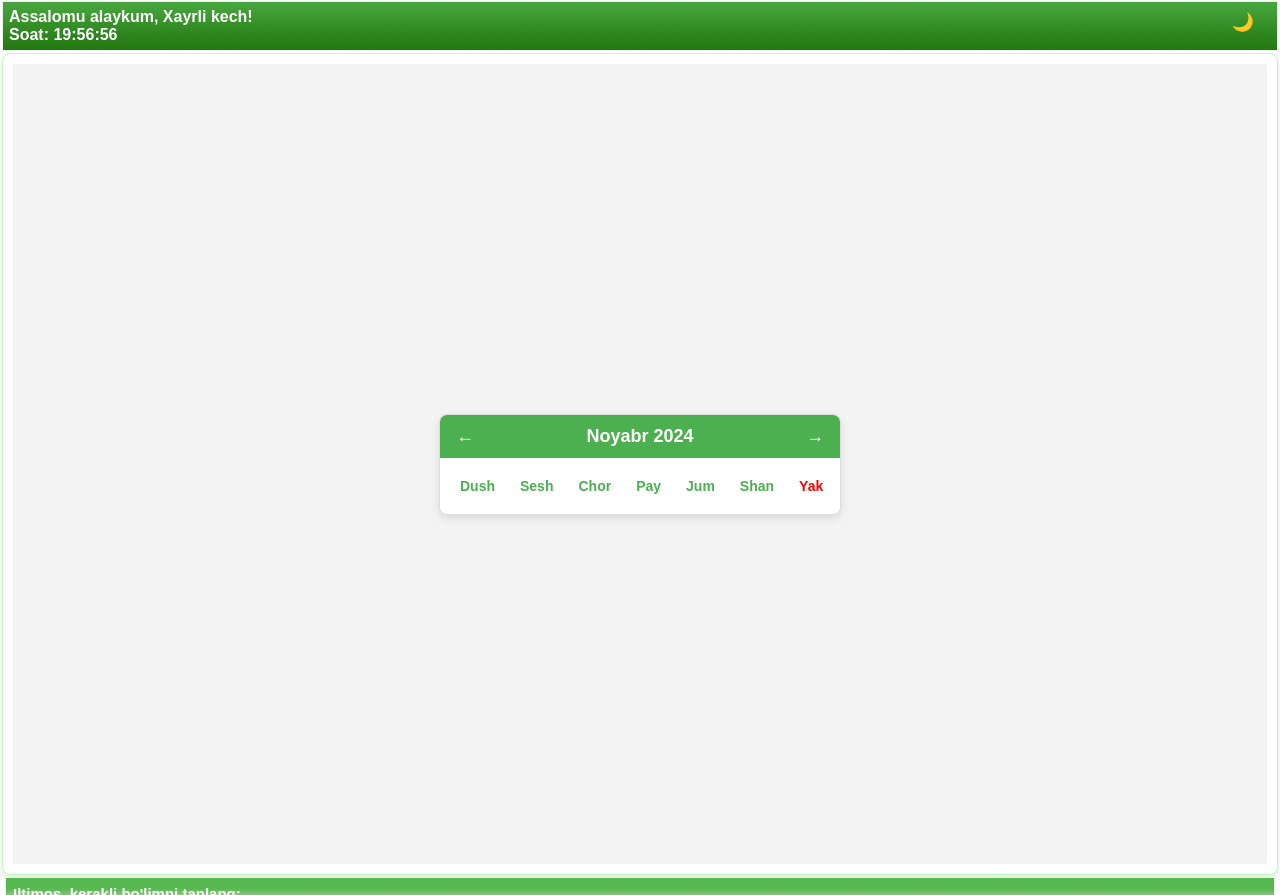
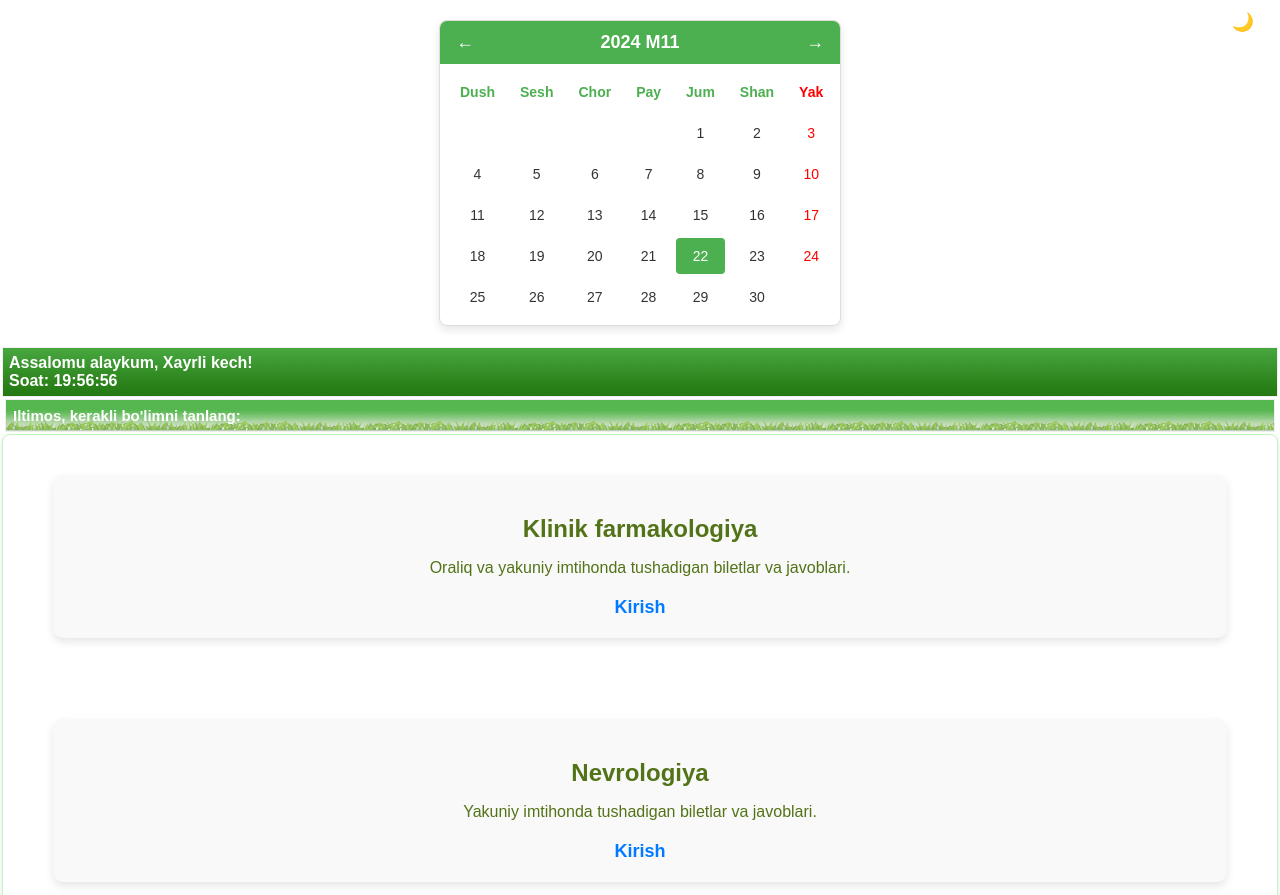
Before and after one commit to Sessiya/2000, a website: page index.html in a window 1280 px wide. Shown: the top 895 px of the page. Drawn offline with Linux system fonts and the light colour scheme.

Commit message:
Update index.html

```diff
--- a/index.html
+++ b/index.html
@@ -8,36 +8,17 @@
   <script src="js/clock.js"></script>
   <script src="js/greeting.js"></script>
   <script src="js/motivatsiya.js"></script>
-</head>
-<body>
-  <div class="phdr2">
-    Assalomu alaykum,
-    <span id="greeting">...</span> <br>
-    Soat: <span id="clock">00:00:00</span>
-    <button id="dark-mode-toggle">🌙</button><script src="js/dark-mode.js"></script>
-  </div>
-  <div class="menu">
-    <script src="js/calendar.js"></script>
   <style>
-        moon {
-            font-family: Arial, sans-serif;
-            display: flex;
-            justify-content: center;
-            align-items: center;
-            height: 100vh;
-            background-color: #f3f3f3;
-            margin: 0;
-        }
-
+    /* Kalendar uchun CSS qo'shildi */
     .calendar {
-            width: 400px; /* Kengaytirilgan kalendar */
+      width: 400px;
+      margin: 20px auto;
       border: 1px solid #ddd;
       border-radius: 8px;
       box-shadow: 0 4px 8px rgba(0, 0, 0, 0.1);
       background-color: #fff;
       overflow: hidden;
     }
-
     .calendar-header {
       display: flex;
       justify-content: space-between;
@@ -46,47 +27,38 @@
       color: #fff;
       padding: 10px;
     }
-
     .calendar-header h2 {
       margin: 0;
       font-size: 18px;
     }
-
     .calendar-body {
       display: grid;
-            grid-template-columns: repeat(7, 1fr); /* 7 kolonkalar uchun */
+      grid-template-columns: repeat(7, 1fr);
       gap: 5px;
       padding: 10px;
       color: #333;
     }
-
     .day {
       text-align: center;
       padding: 10px;
       font-size: 14px;
       border-radius: 4px;
       cursor: pointer;
-            box-sizing: border-box;
     }
-
     .day:hover {
       background-color: #e0f7e8;
     }
-
     .day-header {
       font-weight: bold;
       color: #4caf50;
     }
-
     .today {
       background-color: #4caf50;
       color: #fff;
     }
-
     .red-day {
       color: red;
     }
-
     .nav-btn {
       background: none;
       border: none;
@@ -95,8 +67,8 @@
       cursor: pointer;
     }
   </style>
-<moon>
-
+</head>
+<body>
   <div class="calendar">
     <div class="calendar-header">
       <button class="nav-btn" onclick="changeMonth(-1)">←</button>
@@ -110,9 +82,41 @@
       <div class="day day-header">Pay</div>
       <div class="day day-header">Jum</div>
       <div class="day day-header">Shan</div>
-        <div class="day day-header red-day">Yak</div> <!-- Yakshanba sarlavhasi -->
+      <div class="day day-header red-day">Yak</div>
     </div>
   </div>
+
+  <div class="phdr2">
+    Assalomu alaykum,
+    <span id="greeting">...</span> <br>
+    Soat: <span id="clock">00:00:00</span>
+    <button id="dark-mode-toggle">🌙</button>
+    <script src="js/dark-mode.js"></script>
+  </div>
+
+  <div class="phdr">Iltimos, kerakli bo'limni tanlang:</div>
+  <div class="menu">
+    <div class="card-container">
+      <div class="card">
+        <h2>Klinik farmakologiya</h2>
+        <p>Oraliq va yakuniy imtihonda tushadigan biletlar va javoblari.</p>
+        <a href="klinik_farmakologiya/index.html">Kirish</a>
+      </div>
+      <br>
+      <div class="card">
+        <h2>Nevrologiya</h2>
+        <p>Yakuniy imtihonda tushadigan biletlar va javoblari.</p>
+        <a href="Neurology/index.html">Kirish</a>
+      </div>
+    </div>
+  </div>
+
+  <div class="phdr">Motivatsiya:</div>
+  <div class="motivation my-box" id="motivation">
+    <!-- Motivatsiya matni shu yerda o'zgaradi -->
+  </div>
+
+  <div class="footer">2024</div>
 
   <script>
     const calendarDays = document.getElementById('calendar-days');
@@ -126,25 +130,20 @@
 
       monthYear.textContent = date.toLocaleString('uz-UZ', { month: 'long', year: 'numeric' });
 
-        // Kalendarning hozirgi kunlarini tozalash
       while (calendarDays.children.length > 7) {
         calendarDays.removeChild(calendarDays.lastChild);
       }
 
-        const firstDayIndex = new Date(year, month, 1).getDay(); // Haftaning birinchi kuni
+      const firstDayIndex = new Date(year, month, 1).getDay();
       const lastDay = new Date(year, month + 1, 0).getDate();
-
-        // Haftaning birinchi kunini belgilash
       const firstDayOfWeek = (firstDayIndex === 0) ? 6 : firstDayIndex - 1;
 
-        // Boshlanishdan oldingi bo'sh joylar
       for (let i = 0; i < firstDayOfWeek; i++) {
         const emptyCell = document.createElement('div');
         emptyCell.classList.add('day');
         calendarDays.appendChild(emptyCell);
       }
 
-        // Kunlarni yaratish
       for (let day = 1; day <= lastDay; day++) {
         const dayCell = document.createElement('div');
         dayCell.classList.add('day');
@@ -158,7 +157,6 @@
           dayCell.classList.add('today');
         }
 
-            // Yakshanba sanalarini qizil rangda qilish
         if (new Date(year, month, day).getDay() === 0) {
           dayCell.classList.add('red-day');
         }
@@ -174,26 +172,5 @@
 
     renderCalendar(currentDate);
   </script>
-  </div>
-  <div class="phdr">Iltimos, kerakli bo'limni tanlang:</div>
-  <div class="menu">
-    <div class="card-container">
-      <div class="card">
-        <h2>Klinik farmakologiya</h2>
-        <p>Oraliq va yakuniy imtihonda tushadigan biletlar va javoblari.</p>
-        <a href="klinik_farmakologiya/index.html">Kirish</a>
-      </div>
-      <br>
-      <div class="card">
-        <h2>Nevrologiya</h2>
-        <p>Yakuniy imtihonda tushadigan biletlar va javoblari.</p>
-        <a href="Neurology/index.html">Kirish</a>
-      </div>
-      </div></div>
-<div class="phdr">Motivatsiya:</div>
-  <div class="motivation my-box" id="motivation">
-    <!-- Motivatsiya matni shu yerda o'zgaradi -->
-  </div>
-  <div class="footer">2024</div>
 </body>
 </html>
```
Lines whose indentation alone changed are shown as unchanged.
